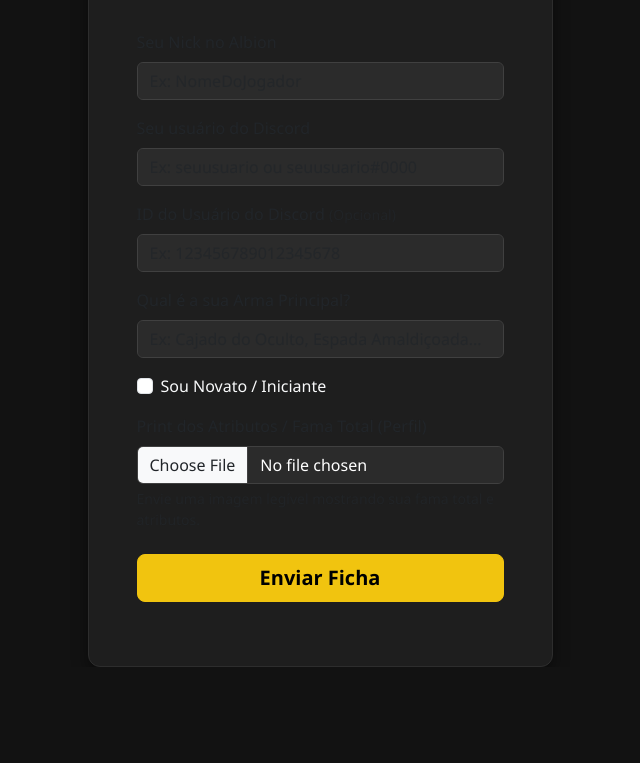
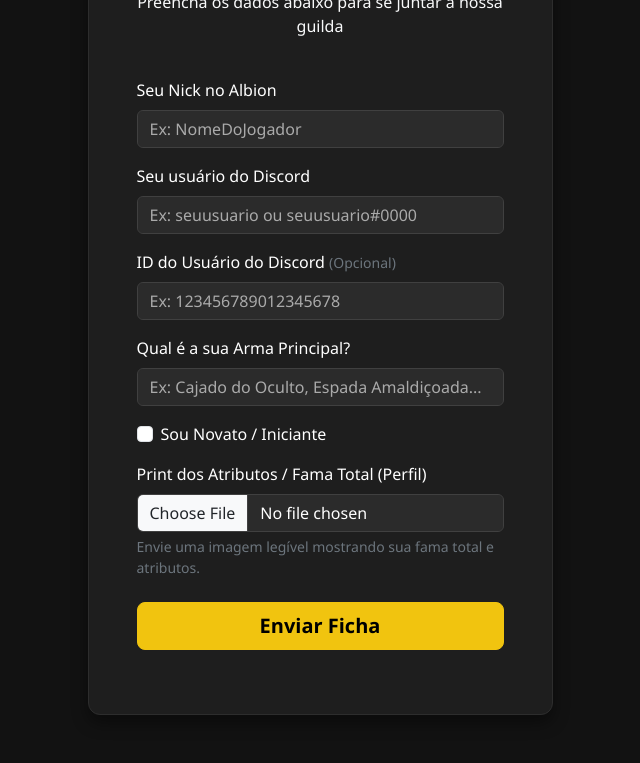
Before and after one commit to EduardoPython/recrutamento-albion, a plain HTML site: page form.html in a window 1280 px wide. Shown: the part 153-916 px from the top of the page, without its empty margins (320-960 px from the left). Before the commit the page ends 820 px from the top, so only its background shows below. Drawn offline with nearby package versions, Linux system fonts and the light colour scheme.

Commit message:
Update form.html

```diff
--- a/form.html
+++ b/form.html
@@ -18,10 +18,20 @@
             border-radius: 12px;
             box-shadow: 0 8px 16px rgba(0,0,0,0.4);
         }
+        /* Força todas as labels (títulos dos campos) a ficarem com letra branca brilhante */
+        .form-label {
+            color: #ffffff !important;
+            font-weight: 500;
+        }
         .form-control, .form-select {
             background-color: #2b2b2b;
             border: 1px solid #404040;
             color: #ffffff;
+        }
+        /* Melhora a cor do texto placeholder dentro dos inputs */
+        .form-control::placeholder {
+            color: #aaaaaa;
+            opacity: 1;
         }
         .form-control:focus, .form-select:focus {
             background-color: #2b2b2b;
@@ -44,12 +54,12 @@
 </head>
 <body>
 
-    <div class="container d-flex justify-content-center align-items-center min-vh-100">
+    <div class="container d-flex justify-content-center align-items-center min-vh-100 py-5">
         <div class="col-md-6 col-lg-5">
             <div class="card p-4 p-md-5">
                 <div class="text-center mb-4">
                     <h2 class="fw-bold text-warning">⚔️ Recrutamento</h2>
-                    <p class="text-muted">Preencha os dados abaixo para se juntar à nossa guilda</p>
+                    <p class="text-light">Preencha os dados abaixo para se juntar à nossa guilda</p>
                 </div>
 
                 <form id="applyForm">
@@ -70,7 +80,7 @@
 
                     <!-- ID do Discord (Opcional, para marcação direta) -->
                     <div class="mb-3">
-                        <label for="discordUserId" class="form-label">ID do Usuário do Discord <small class="text-muted">(Opcional)</small></label>
+                        <label for="discordUserId" class="form-label">ID do Usuário do Discord <small class="text-secondary">(Opcional)</small></label>
                         <input type="text" class="form-control" id="discordUserId" name="discordUserId" placeholder="Ex: 123456789012345678">
                     </div>
 
@@ -83,14 +93,14 @@
                     <!-- Checkbox de Novato -->
                     <div class="mb-3 form-check">
                         <input type="checkbox" class="form-check-input" id="isNewbie" name="isNewbie">
-                        <label class="form-check-label text-light" for="isNewbie">Sou Novato / Iniciante</label>
+                        <label class="form-check-label text-white" for="isNewbie">Sou Novato / Iniciante</label>
                     </div>
 
                     <!-- Upload da Print de Atributos / Fama -->
                     <div class="mb-4">
                         <label for="statsImage" class="form-label">Print dos Atributos / Fama Total (Perfil)</label>
                         <input type="file" class="form-control" id="statsImage" name="statsImage" accept="image/*" required>
-                        <div class="form-text text-muted">Envie uma imagem legível mostrando sua fama total e atributos.</div>
+                        <div class="form-text text-secondary">Envie uma imagem legível mostrando sua fama total e atributos.</div>
                     </div>
 
                     <!-- Botão de Envio -->
@@ -107,7 +117,6 @@
 
     <!-- Script para capturar o ID da guilda na URL e enviar via API -->
     <script>
-        // Pega o ID da guilda passado via URL (Ex: form.html?guild=123456789)
         const urlParams = new URLSearchParams(window.location.search);
         const guildIdFromUrl = urlParams.get('guild');
 
@@ -117,7 +126,6 @@
             alert('⚠️ Link de recrutamento inválido! Certifique-se de usar o link gerado pelo comando /setar-canal no Discord.');
         }
 
-        // Função para converter o arquivo de imagem em Base64
         const convertFileToBase64 = (file) => {
             return new Promise((resolve, reject) => {
                 const reader = new FileReader();
@@ -165,7 +173,6 @@
             };
 
             try {
-                // Altere a URL abaixo caso seu bot esteja hospedado em outro servidor (ex: Render, Railway, etc)
                 const response = await fetch('/api/apply', {
                     method: 'POST',
                     headers: {
```
